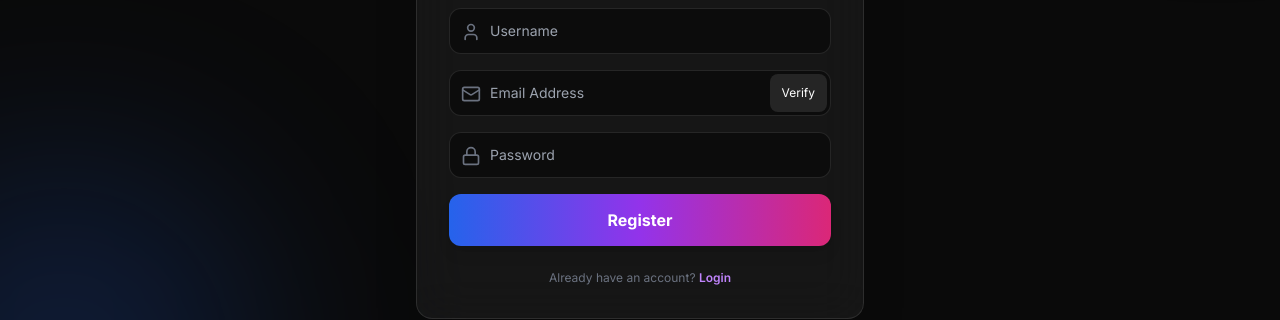
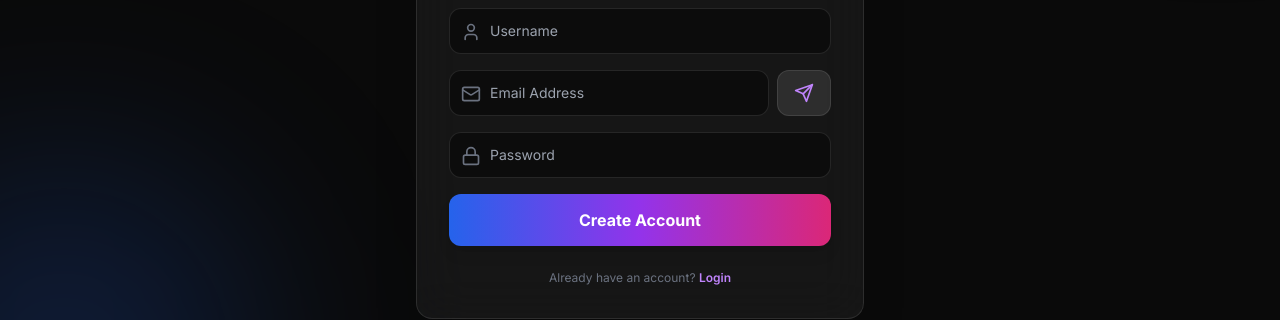
Before and after one commit to marslan-786/testing-new, a Next.js app: page /signup in a window 1280 px wide. Shown: the part 415-735 px from the top of the page. Built offline with nearby package versions, Linux system fonts and the light colour scheme.

Commit message:
Update page.js

```diff
--- a/app/signup/page.js
+++ b/app/signup/page.js
@@ -1,7 +1,7 @@
 "use client";
 import { useState } from "react";
 import { motion } from "framer-motion";
-import { Mail, User, Lock, ArrowRight, Loader2, ShieldCheck } from "lucide-react";
+import { Mail, User, Lock, Loader2, ShieldCheck, Send } from "lucide-react";
 import Link from "next/link";
 import { useRouter } from "next/navigation";
 import toast from "react-hot-toast";
@@ -10,21 +10,56 @@ export default function Signup() {
   const router = useRouter();
   const [loading, setLoading] = useState(false);
   const [codeSent, setCodeSent] = useState(false);
-  const [formData, setFormData] = useState({ name: "", username: "", email: "", password: "" });
+  const [timer, setTimer] = useState(0);
 
-  // Simulate Code Sending (for UI flow)
-  const handleSendCode = () => {
-    if (!formData.email) return toast.error("Please enter email!");
-    setLoading(true);
-    setTimeout(() => {
-      setLoading(false);
-      setCodeSent(true);
-      toast.success("Verification code sent!");
-    }, 2000);
+  // Data State
+  const [formData, setFormData] = useState({
+    name: "",
+    username: "",
+    email: "",
+    password: "",
+    code: "" // Code ab yahan save hoga
+  });
+
+  // Send Code Function
+  const handleSendCode = async () => {
+    if (!formData.email) return toast.error("Please enter email first!");
+    if (timer > 0) return toast.error(`Wait ${timer}s before resending`);
+
+    const toastId = toast.loading("Sending Code...");
+
+    try {
+      const res = await fetch("/api/auth/send-code", {
+        method: "POST",
+        headers: { "Content-Type": "application/json" },
+        body: JSON.stringify({ email: formData.email }),
+      });
+
+      if (res.ok) {
+        toast.success("Code Sent to Email!", { id: toastId });
+        setCodeSent(true);
+        setTimer(60);
+        // Countdown Timer Logic
+        const interval = setInterval(() => {
+          setTimer((prev) => {
+            if (prev <= 1) clearInterval(interval);
+            return prev - 1;
+          });
+        }, 1000);
+      } else {
+        toast.error("Failed to send code", { id: toastId });
+      }
+    } catch (error) {
+      toast.error("Error sending code", { id: toastId });
+    }
   };
 
+  // Register Function
   const handleSignup = async (e) => {
     e.preventDefault();
+    if (!codeSent) return toast.error("Please verify email first!");
+    if (!formData.code) return toast.error("Please enter verification code!");
+
     setLoading(true);
 
     try {
@@ -51,15 +86,14 @@ export default function Signup() {
   return (
     <div className="min-h-screen flex flex-col items-center justify-center bg-[#0a0a0a] text-white p-4 relative overflow-hidden">
 
-      {/* Dynamic Background */}
+      {/* Background Effects */}
       <div className="absolute top-[-20%] right-[-10%] w-96 h-96 bg-pink-600/20 rounded-full blur-[100px]" />
       <div className="absolute bottom-[-20%] left-[-10%] w-96 h-96 bg-blue-600/20 rounded-full blur-[100px]" />
 
-      {/* LOGO (Outside Card) */}
+      {/* BIG LOGO */}
       <motion.img
         initial={{ y: -50, opacity: 0 }}
         animate={{ y: 0, opacity: 1 }}
-        transition={{ duration: 0.8 }}
         src="/logo.png"
         alt="StoreX Logo"
         className="w-80 mb-8 drop-shadow-[0_0_15px_rgba(120,50,255,0.5)]"
@@ -69,43 +103,73 @@ export default function Signup() {
       <motion.div
         initial={{ scale: 0.9, opacity: 0 }}
         animate={{ scale: 1, opacity: 1 }}
-        transition={{ delay: 0.2, duration: 0.5 }}
         className="w-full max-w-md bg-white/5 backdrop-blur-xl border border-white/10 p-8 rounded-2xl shadow-2xl z-10"
       >
         <h2 className="text-2xl font-bold text-center mb-6 bg-gradient-to-r from-pink-500 to-purple-500 bg-clip-text text-transparent">Create Account</h2>
 
         <form onSubmit={handleSignup} className="space-y-4">
+
+          {/* Full Name */}
           <div className="relative group">
             <User className="absolute left-3 top-3.5 h-5 w-5 text-gray-500" />
-            <input type="text" placeholder="Full Name" required className="input-field w-full bg-black/40 border border-white/10 rounded-xl py-3 pl-10 pr-4 text-sm" onChange={(e) => setFormData({...formData, name: e.target.value})} />
+            <input type="text" placeholder="Full Name" required className="w-full bg-black/40 border border-white/10 rounded-xl py-3 pl-10 pr-4 text-sm focus:border-purple-500 outline-none transition-all" onChange={(e) => setFormData({...formData, name: e.target.value})} />
           </div>
 
+          {/* Username */}
           <div className="relative group">
             <User className="absolute left-3 top-3.5 h-5 w-5 text-gray-500" />
-            <input type="text" placeholder="Username" required className="input-field w-full bg-black/40 border border-white/10 rounded-xl py-3 pl-10 pr-4 text-sm" onChange={(e) => setFormData({...formData, username: e.target.value})} />
+            <input type="text" placeholder="Username" required className="w-full bg-black/40 border border-white/10 rounded-xl py-3 pl-10 pr-4 text-sm focus:border-purple-500 outline-none transition-all" onChange={(e) => setFormData({...formData, username: e.target.value})} />
           </div>
 
-          <div className="relative group">
-            <Mail className="absolute left-3 top-3.5 h-5 w-5 text-gray-500" />
-            <input type="email" placeholder="Email Address" required disabled={codeSent} className="input-field w-full bg-black/40 border border-white/10 rounded-xl py-3 pl-10 pr-28 text-sm" onChange={(e) => setFormData({...formData, email: e.target.value})} />
-            <button type="button" onClick={handleSendCode} disabled={loading || codeSent} className="absolute right-1 top-1 bottom-1 bg-white/10 px-3 rounded-lg text-xs hover:bg-white/20 transition-all">{loading ? <Loader2 className="animate-spin h-4 w-4"/> : codeSent ? "Sent" : "Verify"}</button>
+          {/* Email + Send Button */}
+          <div className="relative group flex gap-2">
+            <div className="relative w-full">
+                <Mail className="absolute left-3 top-3.5 h-5 w-5 text-gray-500" />
+                <input type="email" placeholder="Email Address" required disabled={codeSent} className="w-full bg-black/40 border border-white/10 rounded-xl py-3 pl-10 pr-4 text-sm focus:border-purple-500 outline-none transition-all" onChange={(e) => setFormData({...formData, email: e.target.value})} />
+            </div>
+
+            <button
+                type="button"
+                onClick={handleSendCode}
+                disabled={timer > 0 || codeSent}
+                className="bg-white/10 hover:bg-purple-600/50 border border-white/10 rounded-xl px-4 flex items-center justify-center transition-all"
+            >
+                {timer > 0 ? <span className="text-xs font-mono">{timer}s</span> : <Send className="w-5 h-5 text-purple-400" />}
+            </button>
           </div>
 
+          {/* NEW: Code Input (Only shows after sending email) */}
           {codeSent && (
             <motion.div initial={{ height: 0, opacity: 0 }} animate={{ height: "auto", opacity: 1 }}>
               <div className="relative group">
                 <ShieldCheck className="absolute left-3 top-3.5 h-5 w-5 text-green-500" />
-                <input type="text" placeholder="Enter Code" className="w-full bg-black/40 border border-green-500/50 rounded-xl py-3 pl-10 text-sm" />
+                <input
+                    type="text"
+                    placeholder="Enter 6-digit Code"
+                    required
+                    className="w-full bg-black/40 border border-green-500/50 rounded-xl py-3 pl-10 pr-4 text-sm focus:border-green-500 outline-none transition-all"
+                    onChange={(e) => setFormData({...formData, code: e.target.value})}
+                />
               </div>
             </motion.div>
           )}
 
+          {/* Password */}
           <div className="relative group">
             <Lock className="absolute left-3 top-3.5 h-5 w-5 text-gray-500" />
-            <input type="password" placeholder="Password" required className="input-field w-full bg-black/40 border border-white/10 rounded-xl py-3 pl-10 pr-4 text-sm" onChange={(e) => setFormData({...formData, password: e.target.value})} />
+            <input type="password" placeholder="Password" required className="w-full bg-black/40 border border-white/10 rounded-xl py-3 pl-10 pr-4 text-sm focus:border-purple-500 outline-none transition-all" onChange={(e) => setFormData({...formData, password: e.target.value})} />
           </div>
 
-          <motion.button whileHover={{ scale: 1.02 }} whileTap={{ scale: 0.98 }} className="w-full bg-gradient-to-r from-blue-600 via-purple-600 to-pink-600 text-white font-bold py-3.5 rounded-xl shadow-lg mt-2">Register</motion.button>
+          {/* Register Button */}
+          <motion.button
+            whileHover={{ scale: 1.02 }}
+            whileTap={{ scale: 0.98 }}
+            disabled={loading}
+            className="w-full bg-gradient-to-r from-blue-600 via-purple-600 to-pink-600 text-white font-bold py-3.5 rounded-xl shadow-lg mt-4 disabled:opacity-50"
+          >
+            {loading ? <Loader2 className="animate-spin mx-auto"/> : "Create Account"}
+          </motion.button>
+
         </form>
         <p className="text-center text-gray-500 text-xs mt-6">Already have an account? <Link href="/login" className="text-purple-400 font-semibold">Login</Link></p>
       </motion.div>
```
